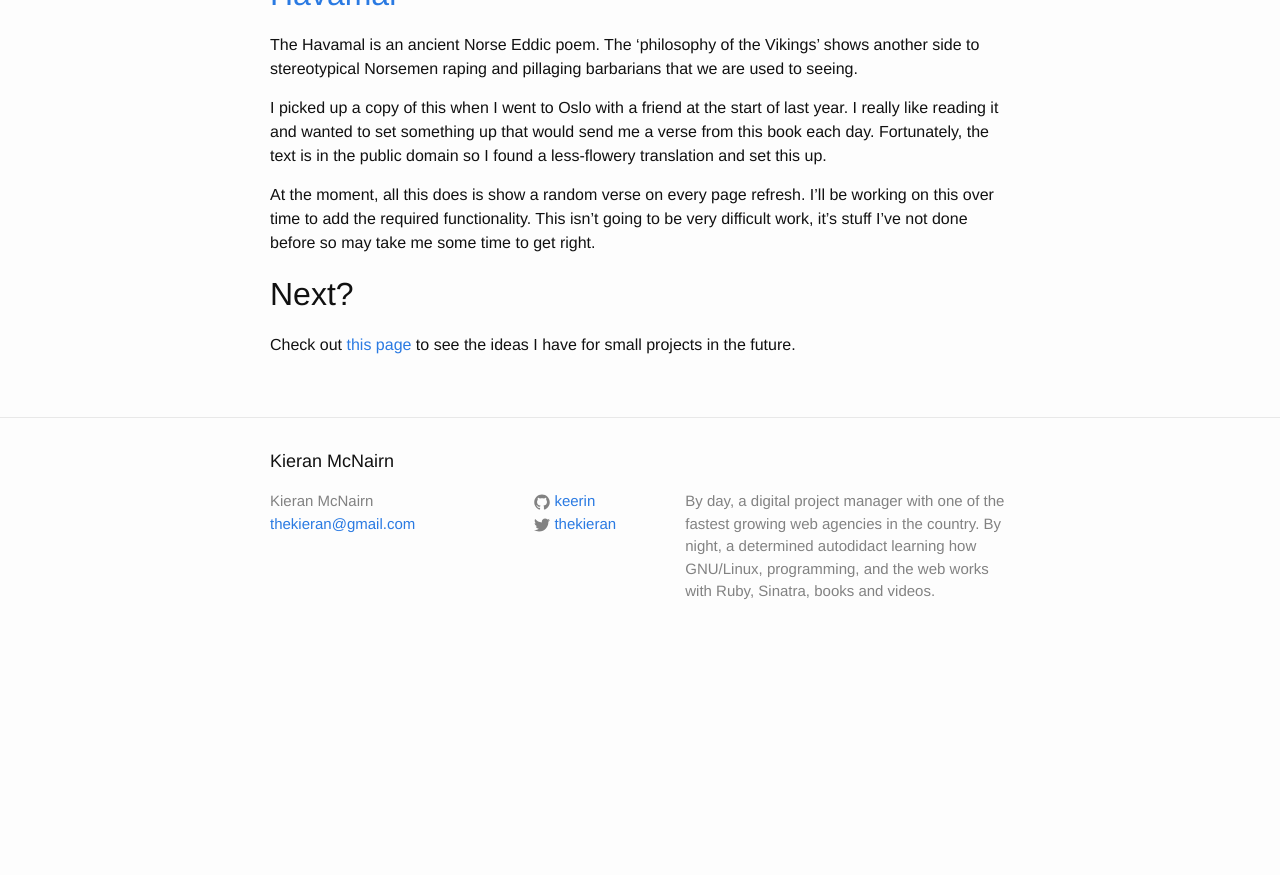
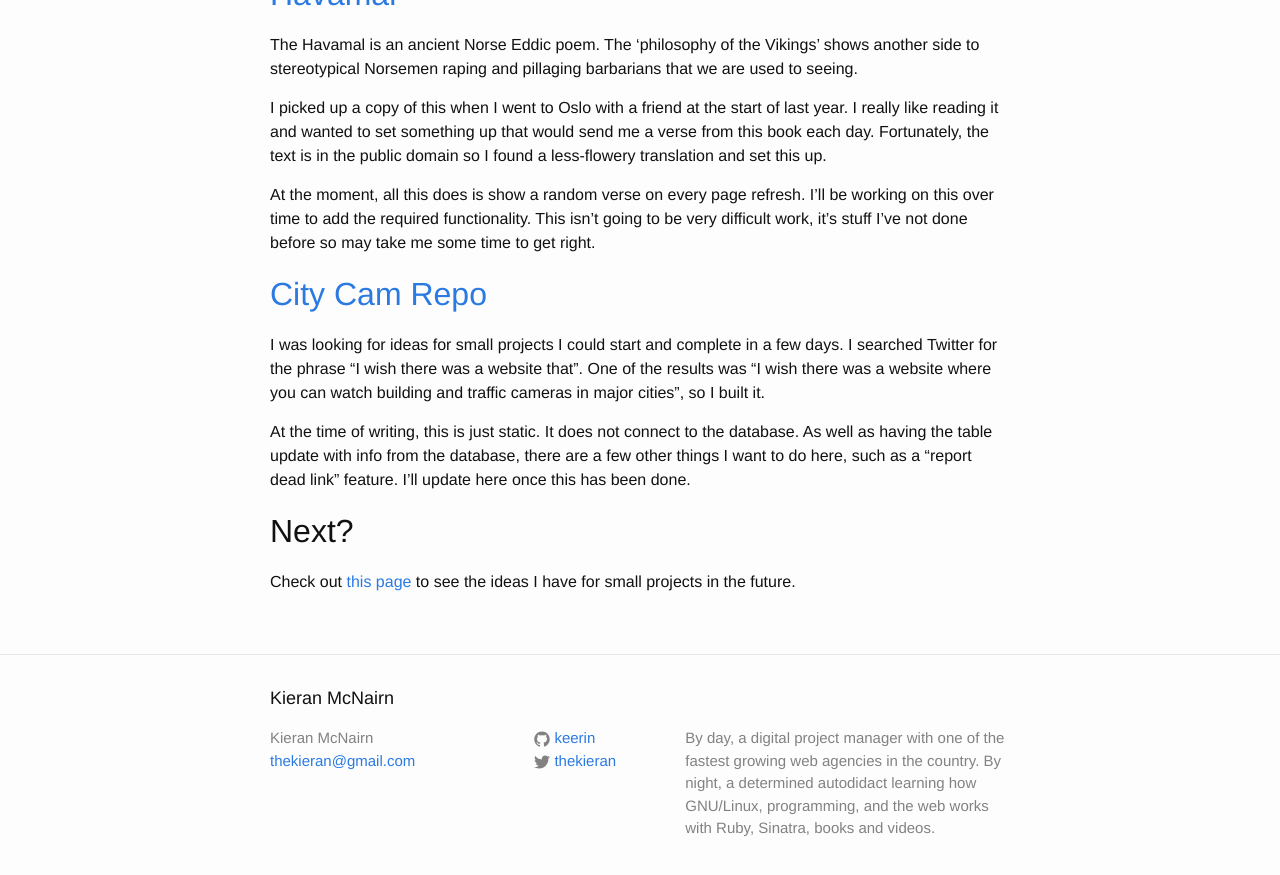
Before and after one commit to keerin/keerin.github.io, a Jekyll site: the page built from portfolio.md, in a window 1280 px wide and 900 px high, scrolled down 1517 px. Shown: the top 875 px of the window. Built offline with Jekyll 4.4.1, drawn with Linux system fonts in a browser that asks for light colours; before the commit the page ends 2180 px from its top, so only the background shows below that.

Commit message:
Updates the portfolio page to include City Cam Repo

```diff
--- a/portfolio.md
+++ b/portfolio.md
@@ -38,6 +38,12 @@ I picked up a copy of this when I went to Oslo with a friend at the start of las
 
 At the moment, all this does is show a random verse on every page refresh. I'll be working on this over time to add the required functionality. This isn't going to be very difficult work, it's stuff I've not done before so may take me some time to get right.
 
+## [City Cam Repo](https://citycamrepo.herokuapp.com/){:target="_blank"}
+
+I was looking for ideas for small projects I could start and complete in a few days. I searched Twitter for the phrase "I wish there was a website that". One of the results was "I wish there was a website where you can watch building and traffic cameras in major cities", so I built it.
+
+At the time of writing, this is just static. It does not connect to the database. As well as having the table update with info from the database, there are a few other things I want to do here, such as a "report dead link" feature. I'll update here once this has been done.
+
 ## Next?
 
 Check out [this page](http://keerin.github.io/learning-rails/2017/08/11/17-small-project-ideas/){:target="_blank"} to see the ideas I have for small projects in the future.
```
